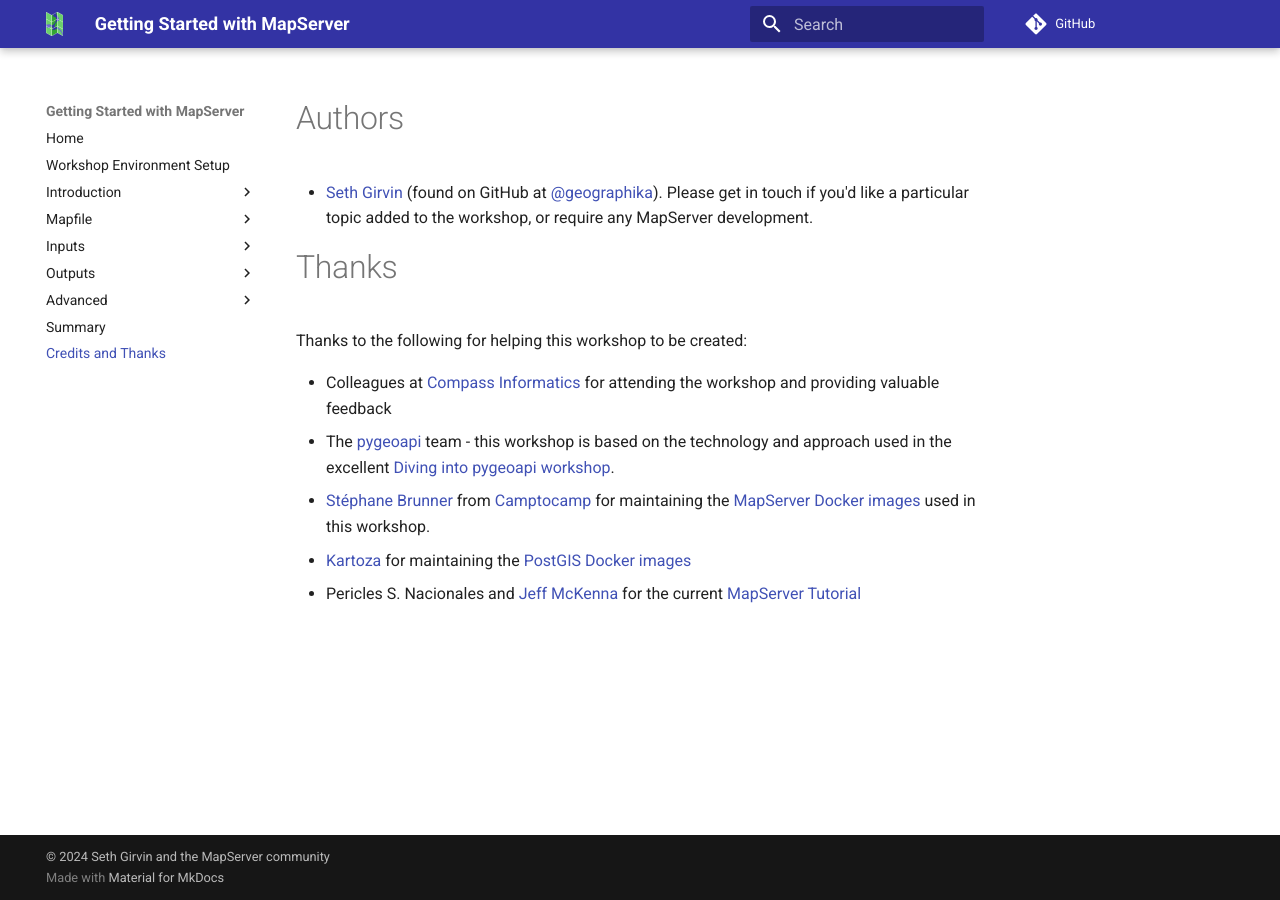
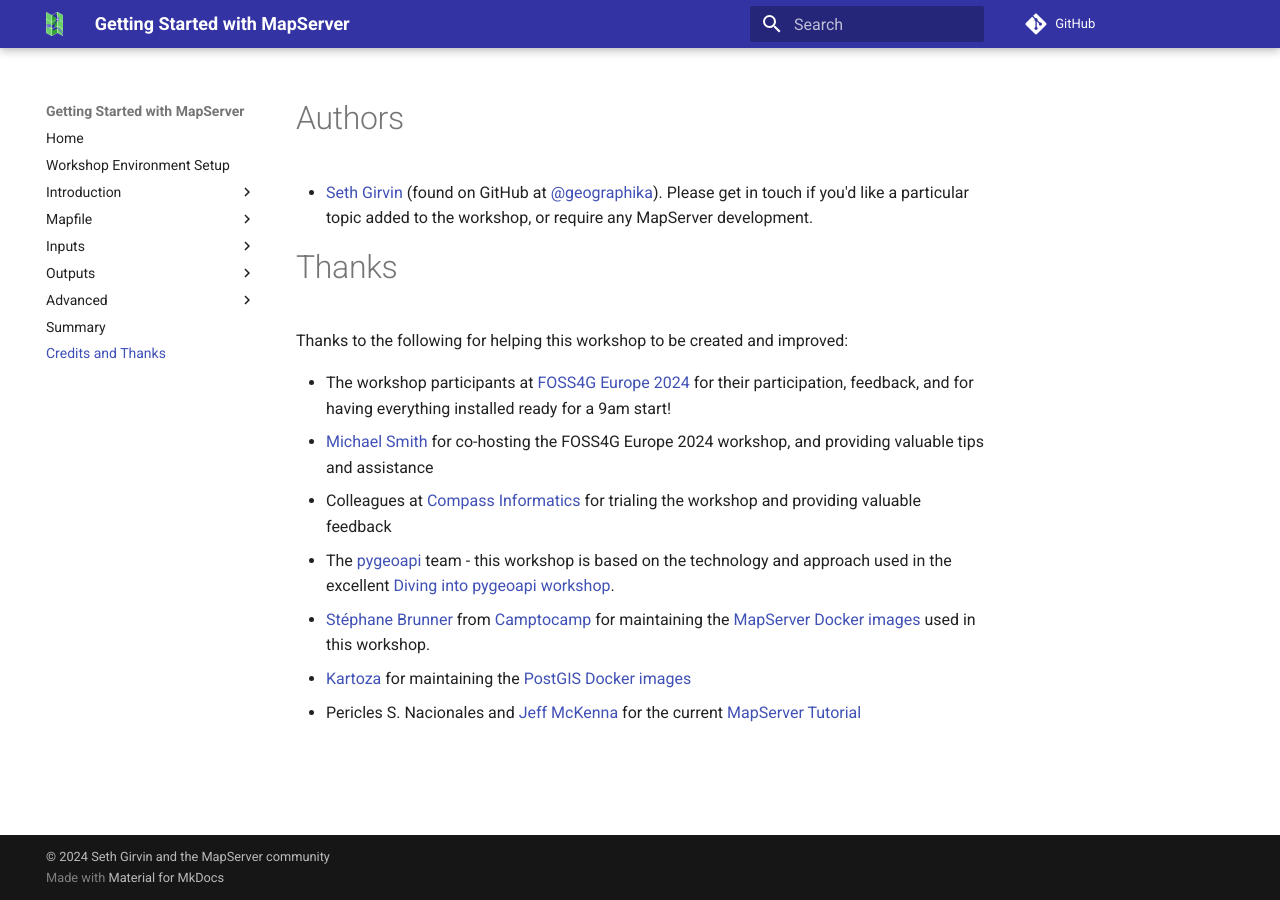
Before and after one commit to geographika/getting-started-with-mapserver, an MkDocs documentation site: the page built from workshop/content/docs/credits.md, in a window 1280 px wide. Built offline with MkDocs 1.6.1 and Material for MkDocs 9.7.7, drawn with Linux system fonts in a browser that asks for light colours; comment, search, counter and statistics services are not loaded.

Commit message:
Update credits

```diff
--- a/workshop/content/docs/credits.md
+++ b/workshop/content/docs/credits.md
@@ -8,9 +8,11 @@
 
 # Thanks
 
-Thanks to the following for helping this workshop to be created:
+Thanks to the following for helping this workshop to be created and improved:
 
-- Colleagues at [Compass Informatics](https://compass.ie/) for attending the workshop and providing valuable feedback
+- The workshop participants at [FOSS4G Europe 2024](https://2024.europe.foss4g.org/) for their participation, feedback, and for having everything installed ready for a 9am start!
+- [Michael Smith](https://www.osgeo.org/member/michael-smith/) for co-hosting the FOSS4G Europe 2024 workshop, and providing valuable tips and assistance
+- Colleagues at [Compass Informatics](https://compass.ie/) for trialing the workshop and providing valuable feedback
 - The [pygeoapi](https://pygeoapi.io/) team - this workshop is based on the technology and approach used in the excellent
   [Diving into pygeoapi workshop](https://dive.pygeoapi.io/).
 - [Stéphane Brunner](https://github.com/sbrunner) from [Camptocamp](https://www.camptocamp.com/)
```
